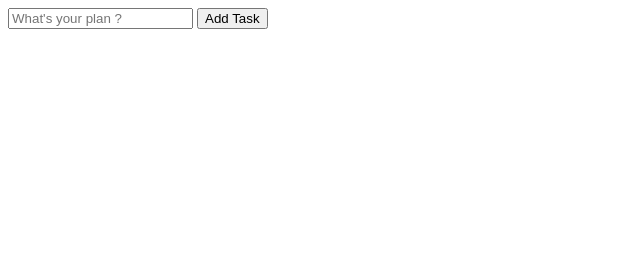
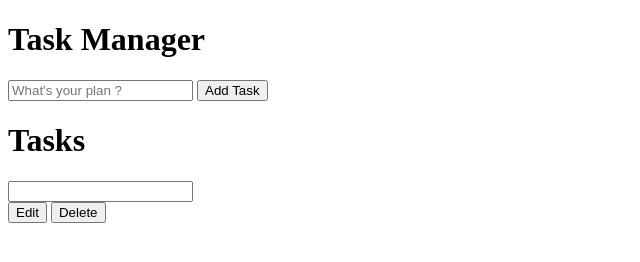
Before and after one commit to Ali-Mansourr/TaskManager, a plain HTML site: page index.html in a window 1280 px wide. Shown: the whole page, without its empty margins (0-640 px from the left). Drawn offline with Linux system fonts and the light colour scheme.

Commit message:
creating tasks list skeleton

```diff
--- a/index.html
+++ b/index.html
@@ -3,18 +3,38 @@
 <head>
     <meta charset="UTF-8">
     <meta name="viewport" content="width=device-width, initial-scale=1.0">
-    <title>Todo List</title>
+    <title>Task Manager</title>
 
     <link rel="stylesheet" href="styles/style.css">
 </head>
 <body>
+    <script src="scripts/script.js"></script>
 
-    <header>
-        <form action="" id="task-form">
+    <div class="task-form">
+        <h1>Task Manager</h1>
+
+        <form id="new-task-form">
             <input type="text" id="task-input" placeholder="What's your plan ?">
             <input type="submit" value="Add Task" id="task-submit">
         </form>
-    </header>
+    </div>
+
+    <div class="task-list">
+        <h1>Tasks</h1>
+
+        <div class="tasks">
+
+            <div class="task">
+                <div class="content">
+                    <input type="text" class="text" readonly>
+                </div>
+                <div class="actions">
+                    <button class="edit">Edit</button>
+                    <button class="delete">Delete</button>
+                </div>
+            </div>
+        </div>
+    </div>
 
 </body>
 </html>
```
